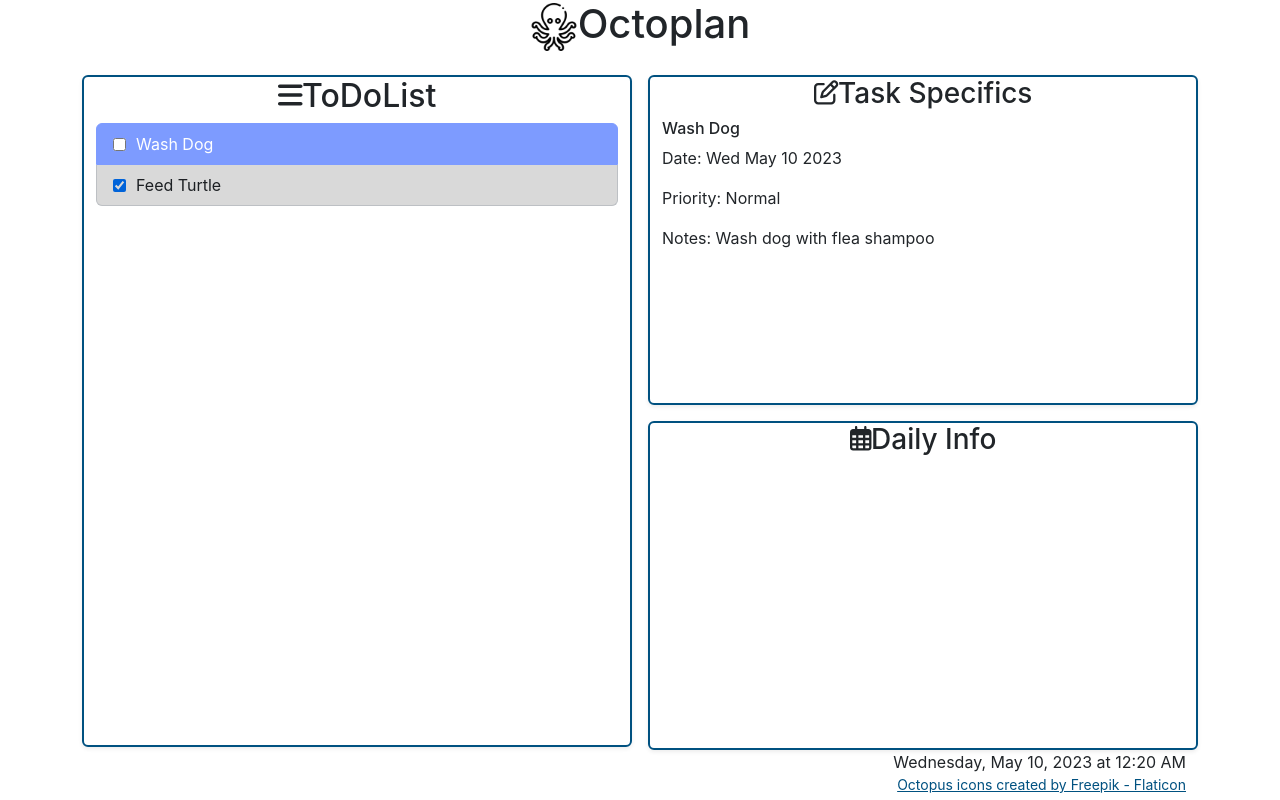
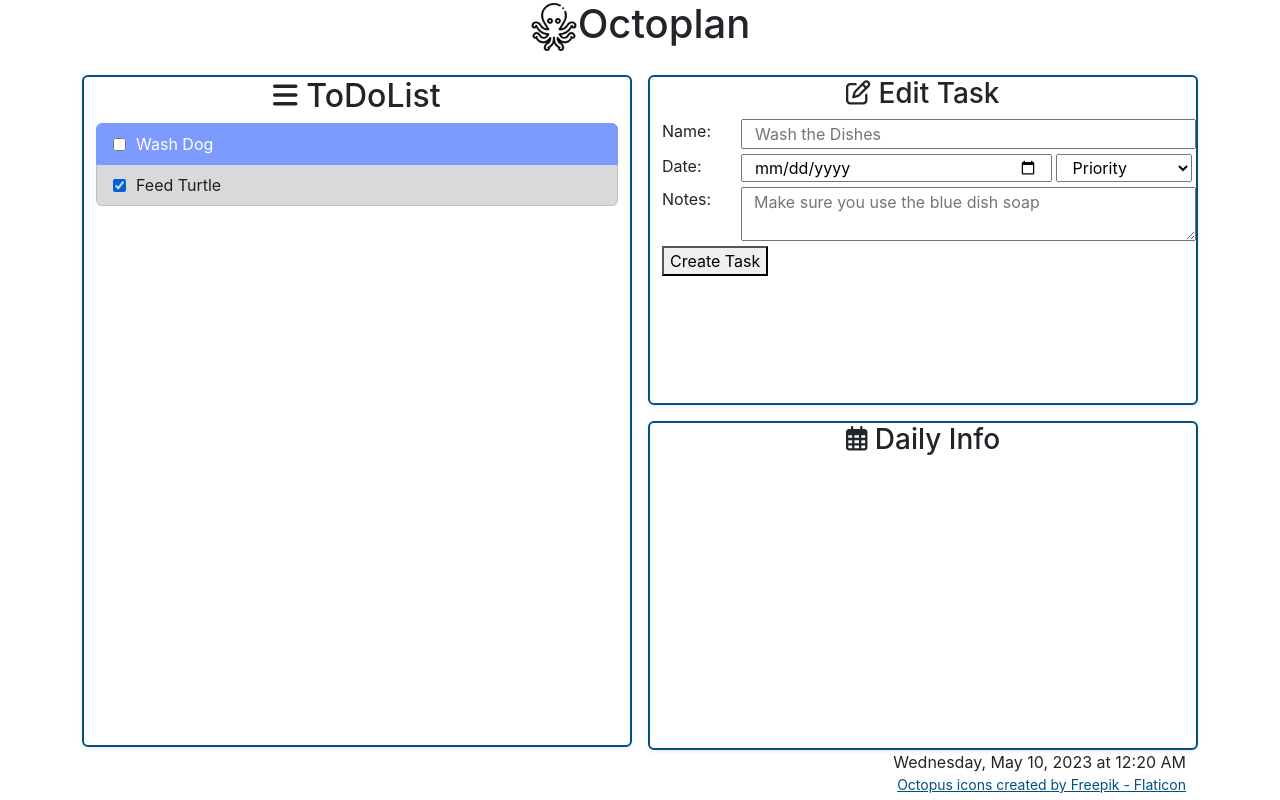
Before and after one commit to kylebenji/octoplan, a React (Create React App) app: page / in a window 1280 px wide. Built offline with nearby package versions, Linux system fonts and the light colour scheme.

Commit message:
Task creation basic functionality

```diff
--- a/public/index.html
+++ b/public/index.html
@@ -39,5 +39,20 @@
       To begin the development, run `npm start` or `yarn start`.
       To create a production bundle, use `npm run build` or `yarn build`.
     -->
+    <script
+      src="https://code.jquery.com/jquery-3.2.1.slim.min.js"
+      integrity="sha384-KJ3o2DKtIkvYIK3UENzmM7KCkRr/rE9/Qpg6aAZGJwFDMVNA/GpGFF93hXpG5KkN"
+      crossorigin="anonymous"
+    ></script>
+    <script
+      src="https://cdn.jsdelivr.net/npm/popper.js@1.12.9/dist/umd/popper.min.js"
+      integrity="sha384-ApNbgh9B+Y1QKtv3Rn7W3mgPxhU9K/ScQsAP7hUibX39j7fakFPskvXusvfa0b4Q"
+      crossorigin="anonymous"
+    ></script>
+    <script
+      src="https://cdn.jsdelivr.net/npm/bootstrap@4.0.0/dist/js/bootstrap.min.js"
+      integrity="sha384-JZR6Spejh4U02d8jOt6vLEHfe/JQGiRRSQQxSfFWpi1MquVdAyjUar5+76PVCmYl"
+      crossorigin="anonymous"
+    ></script>
   </body>
 </html>
--- a/src/components/Info/DailyInfo.js
+++ b/src/components/Info/DailyInfo.js
@@ -5,8 +5,7 @@ export default function DailyInfo() {
   return (
     <div className="octoplan-container octoplan-small-container">
       <h3 className="text-center">
-        <FontAwesomeIcon icon={faCalendarDays} size="sm" />
-        Daily Info
+        <FontAwesomeIcon icon={faCalendarDays} size="sm" /> Daily Info
       </h3>
     </div>
   );
--- a/src/components/Info/TaskSpecifics.js
+++ b/src/components/Info/TaskSpecifics.js
@@ -1,9 +1,9 @@
 import { FontAwesomeIcon } from "@fortawesome/react-fontawesome";
 import { faPenToSquare } from "@fortawesome/free-regular-svg-icons";
-import { useSelector } from "react-redux";
-import { selectView } from "../../store/detailsSlice";
+import { useSelector, useDispatch } from "react-redux";
+import { selectView, openEdit, openDetails } from "../../store/detailsSlice";
 import * as config from "../../config";
-import { selectActive } from "../../store/toDoSlice";
+import { selectActive, submitToDo } from "../../store/toDoSlice";
 
 function formatPriority(priority) {
   switch (priority) {
@@ -17,32 +17,108 @@ function formatPriority(priority) {
 }
 
 function EditTask() {
+  const dispatch = useDispatch();
+
+  const handleSubmit = function (e) {
+    e.preventDefault();
+
+    const form = e.target;
+
+    const formData = new FormData(form);
+
+    const formJson = Object.fromEntries(formData.entries());
+
+    console.log(formJson);
+
+    dispatch(submitToDo(formJson));
+    dispatch(openDetails());
+  };
+
   return (
-    <h3 className="text-center">
-      <FontAwesomeIcon icon={faPenToSquare} size="sm" />
-      Edit Task
-    </h3>
+    <>
+      <h3 className="text-center">
+        <FontAwesomeIcon icon={faPenToSquare} size="sm" /> Edit Task
+      </h3>
+      <form onSubmit={handleSubmit}>
+        <div className="form-part">
+          <label>Name: </label>
+          <input
+            id="name"
+            type="text"
+            name="name"
+            placeholder="Wash the Dishes"
+          ></input>
+        </div>
+        <div className="form-part">
+          <label>Date: </label>
+          <input id="date" type="date" name="date"></input>
+          <select className="col-3 mx-1" name="priority" id="priority">
+            <option selected>Priority</option>
+            <option value={config.HIGH_PRIORITY}>High</option>
+            <option value={config.MID_PRIORITY}>Normal</option>
+            <option value={config.LOW_PRIORITY}>Low</option>
+          </select>
+        </div>
+        <div className="form-part">
+          <label>Notes: </label>
+          <textarea
+            id="notes"
+            type="text"
+            name="notes"
+            placeholder="Make sure you use the blue dish soap"
+          ></textarea>
+        </div>
+        <button type="submit">Create Task</button>
+      </form>
+    </>
   );
 }
 
 function TaskDetails() {
   const taskID = useSelector(selectActive);
+  const dispatch = useDispatch();
+
   const task = useSelector((state) =>
     state.todos.list.find((todo) => todo.id === taskID)
   );
 
+  const handleDelete = function (e) {
+    e.preventDefault();
+  };
+
+  const handleEdit = function (e) {
+    e.preventDefault();
+    dispatch(openEdit());
+  };
+
   return (
     <div>
       <h3 className="text-center">
-        <FontAwesomeIcon icon={faPenToSquare} size="sm" />
-        Task Specifics
+        <FontAwesomeIcon icon={faPenToSquare} size="sm" /> Task Specifics
       </h3>
       {task ? (
         <>
-          <h6>{task.text}</h6>
+          <h6>{task.name}</h6>
           <p>Date: {task.date}</p>
           <p>Priority: {formatPriority(task.priority)}</p>
           <p>Notes: {task.notes}</p>
+
+          <div id="task-buttons">
+            <button
+              type="button"
+              className="btn btn-warning"
+              onClick={handleEdit}
+            >
+              edit
+            </button>
+            <button
+              type="button"
+              className="btn btn-danger"
+              onClick={handleDelete}
+            >
+              delete
+            </button>
+          </div>
         </>
       ) : (
         ""
--- a/src/components/ToDoList.js
+++ b/src/components/ToDoList.js
@@ -27,7 +27,7 @@ function ToDoItem({ item }) {
         checked={item.completed}
         onChange={() => dispatch(toggleToDo({ id: item.id }))}
       ></input>
-      <p className="mb-0 list-item-text">{item.text}</p>
+      <p className="mb-0 list-item-text">{item.name}</p>
     </button>
   );
 }
@@ -41,8 +41,7 @@ export default function ToDoList() {
       <div className="octoplan-container to-do-list-container">
         <header className="row text-center">
           <h2 className="">
-            <FontAwesomeIcon icon={faBars} size="sm" />
-            ToDoList
+            <FontAwesomeIcon icon={faBars} size="sm" /> ToDoList
           </h2>
         </header>
         <ul className="list-group">
--- a/src/index.scss
+++ b/src/index.scss
@@ -18,13 +18,15 @@ code {
 }
 
 .octoplan-container {
-  @extend .border;
-  @extend .border-2;
-  @extend .border-primary;
-  @extend .rounded-2;
-  @extend .container;
-  @extend .shadow-sm;
-  @extend .mt-3;
+  @extend .border,
+    .border-2,
+    .border-primary,
+    .rounded-2,
+    .container,
+    .shadow-sm,
+    .mt-3;
+
+  position: relative;
 }
 
 .to-do-list-container {
@@ -46,3 +48,32 @@ code {
 .list-group-item .list-item-text {
   margin-left: 10px;
 }
+
+.form-part {
+  @extend .row;
+  margin-bottom: 5px;
+
+  label {
+    @extend .col-2;
+  }
+
+  input,
+  textarea,
+  button {
+    @extend .col;
+  }
+
+  .dropdown {
+    @extend .col-3;
+  }
+
+  .dropdown-menu {
+    min-width: 5rem;
+  }
+}
+
+#task-buttons {
+  position: absolute;
+  bottom: 10px;
+  right: 10px;
+}
--- a/src/store/detailsSlice.js
+++ b/src/store/detailsSlice.js
@@ -13,7 +13,7 @@ import { TASK_DETAILS, TASK_EDIT } from "../config";
 const detailsSlice = createSlice({
   name: "details",
   initialState: {
-    activeView: TASK_DETAILS,
+    activeView: TASK_EDIT,
   },
   reducers: {
     openDetails: (state, action) => {
--- a/src/store/toDoSlice.js
+++ b/src/store/toDoSlice.js
@@ -16,7 +16,7 @@ const toDoSlice = createSlice({
     list: [
       {
         id: 0,
-        text: "Wash Dog",
+        name: "Wash Dog",
         completed: false,
         date: new Date().toDateString(),
         priority: config.MID_PRIORITY,
@@ -24,7 +24,7 @@ const toDoSlice = createSlice({
       },
       {
         id: 1,
-        text: "Feed Turtle",
+        name: "Feed Turtle",
         completed: true,
         date: new Date().toDateString(),
         priority: config.HIGH_PRIORITY,
@@ -37,11 +37,12 @@ const toDoSlice = createSlice({
     submitToDo: (state, action) => {
       state.list.push({
         id: state.idCounter,
-        text: action.text,
-        date: action.date,
-        priority: action.priority,
-        notes: "",
+        name: action.payload?.name,
+        date: action.payload?.date,
+        priority: +action.payload?.priority,
+        notes: action.payload.notes,
       });
+      state.active = state.idCounter;
       state.idCounter++;
     },
     //editing an existing task
```
